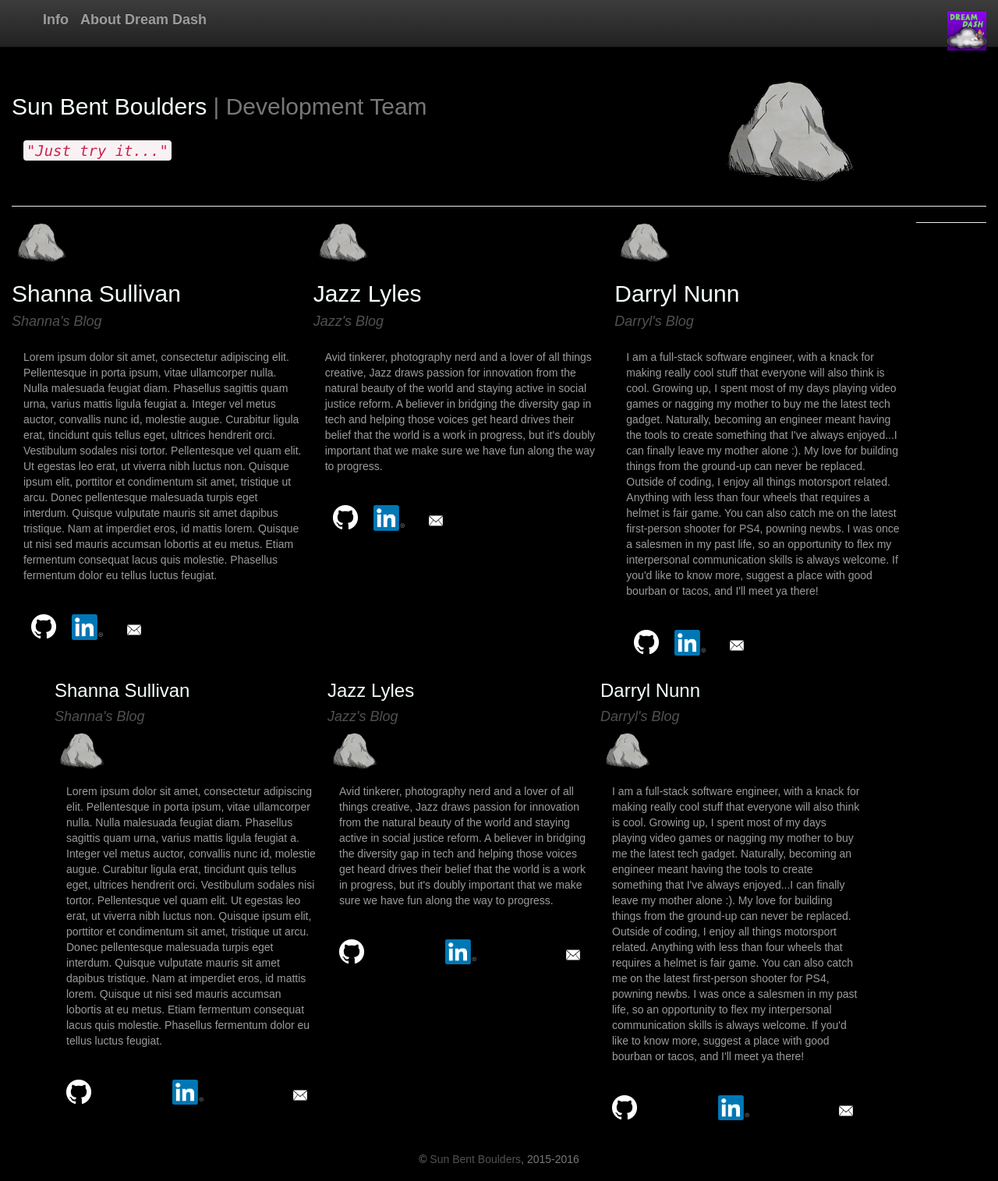
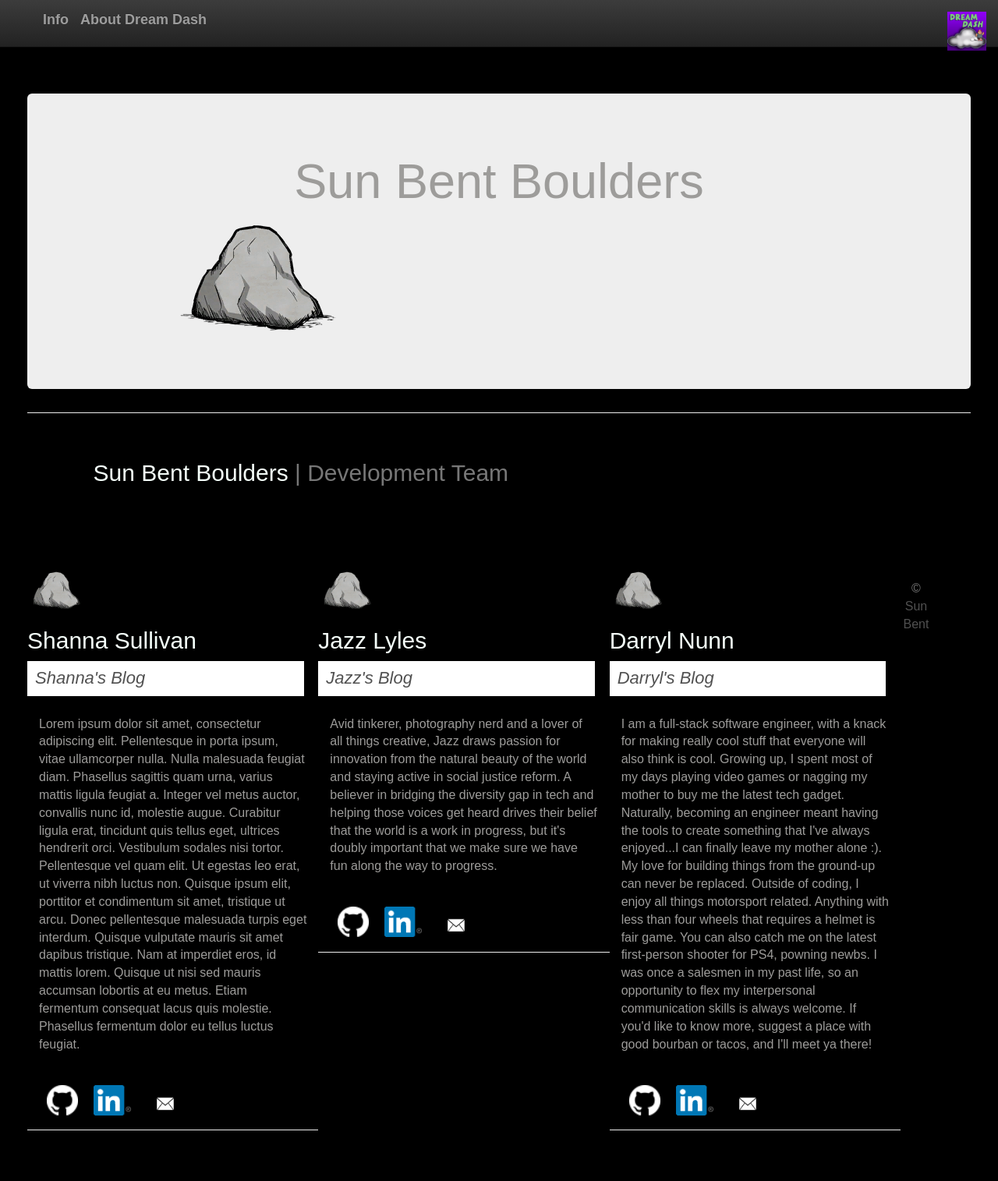
Before and after one commit to SunBentBoulders/Dream-Dash-WebVersion, a website: page public_html/index.html at #!/info in a window 1280 px wide. Shown: the top 1515 px of the page at 78% size. Drawn offline with nearby package versions, Linux system fonts and the light colour scheme; some packages are replaced by stand-ins of ours.

Commit message:
adjusted layout uniformity for Info page

```diff
--- a/public_html/css/stylesheet.css
+++ b/public_html/css/stylesheet.css
@@ -6,6 +6,16 @@ body {
     padding: 20px 20px 20px 20px;
     color: rgb(157,156,154);
     font-family: sans-serif;
+    font-size: 16px;
+}
+
+.jumbotron {
+    max-width: 100%;
+}
+
+.container {
+    padding-right: 15px;
+    padding-left: 15px;
 }
 
 h1, h2, h3, h4 {
@@ -14,6 +24,18 @@ h1, h2, h3, h4 {
 
 p {
     padding: 15px 15px 15px 15px;
+}
+
+div {
+    padding: 10px 10px 10px 10px;
+    display: block;
+}
+
+.blog {
+    padding: 10px 10px 10px 10px;
+    max-width: 95%;
+    background-color: #fff;
+    font-size: 22px;
 }
 
 a {
--- a/public_html/index.html
+++ b/public_html/index.html
@@ -24,7 +24,7 @@
                     <a class="navbar-brand" ui-sref="aboutDreamDash"><b>About Dream Dash</b></a>
                 </ul>
                 <ul class="navbar-right">
-                    <a class="navbar-brand" ui-sref="game"><img class="dreamDashLogo" src="icons/dreamDashLogo4square.png" alt="Dream Dash Logo"></img>
+                    <a class="navbar-brand" ui-sref="game"><img class="dreamDashLogo img-responsive" src="icons/dreamDashLogo4square.png" alt="Dream Dash"></img>
                     </a>
                 </ul>
             </ul>
--- a/public_html/info/infoView.html
+++ b/public_html/info/infoView.html
@@ -1,49 +1,38 @@
 <div id="info">
-    <div class="row featurette">
-        <div class="col-md-7">
-            <h2 class="featurette-heading">Sun Bent Boulders  <span class="text-muted">|  Development Team</span></h2>
-            <p class="lead"><code><em>"Just try it..."</em></code></p>
-        </div>
-        <div class="col-md-5">
-            <img class="featurette-image img-responsive center-block" src="./assets/images/Boulder.png" alt="The Team">
+    <div class="jumbotron">
+        <div class="container">
+            <h1 align="center">Sun Bent Boulders</h1>
+            <div class="col-md-5">
+                <img align="center" class="featurette-image img-responsive center-block" src="./assets/images/Boulder.png" alt="The Team">
+            </div>
         </div>
     </div>
     <hr class="featurette-divider">
 
-    <!-- LAYOUT #1 -->
+    <div class="row featurette info-header" align = "center">
+        <div class="col-md-7">
+            <h2 class="featurette-heading">Sun Bent Boulders  <span class="text-muted">|  Development Team</span></h2>
+        </div>
+    </div>
+    <br>
+    <br>
+    <!-- Developer Info -->
     <div class="row col-lg-4" ng-repeat="developer in data.developerInfo">
+        <br>
         <img class="img-square" ng-src="{{developer.pictureSrc}}" alt="Generic placeholder image" width="20%" height="20%">
         <h2>{{developer.fullname}}</h2>
-        <h4 align="left"><a href="{{developer.blog}}"><em>{{developer.firstname}}'s Blog</em></a></h4>
+        <h4 class="blog" align="left"><a href="{{developer.blog}}"><em>{{developer.firstname}}'s Blog</em></a></h4>
         <p>{{developer.bio}}</p>
-        <p align="left">
+        <!-- Developer Contact Icons -->
+        <p class="contact-icon">
             <!-- Github: -->
-            <a href="https://github.com/{{developer.github}}"><img src="./assets/images/GitHub32px.png" class="contact img-square img-responsive" align="left" width="32" height="32"></a>
-            <!-- Linkedin: -->
-            <a href="https://www.linkedin.com/in/{{developer.linkedin}}"><img src="./assets/images/linkedIn41px.png" class="contact img-square img-responsive" align="left" width="40" height="32"></a>
+            <a href="https://github.com/{{developer.github}}"><img src="./assets/images/GitHub32px.png" class="contact img-square img-responsive" align="left" width="40" height="40"></a>
+            <!-- LinkedIn: -->
+            <a href="https://www.linkedin.com/in/{{developer.linkedin}}"><img src="./assets/images/linkedIn41px.png" class="contact img-square img-responsive" align="left" width="48" height="40"></a>
             <!-- Email: -->
-            <a href="mailto: {{developer.email}}"><img src="./assets/images/emaillogo940x940.png" class="contact img-square img-responsive" align="left" width="40" height="32"></a>
+            <a href="mailto: {{developer.email}}"><img src="./assets/images/emaillogo940x940.png" class="contact img-square img-responsive" align="left" width="48" height="48"></a>
+            <br>
+        <hr class="featurette-divider">
         </p>
-        <br>
     </div>
-
-    <!-- LAYOUT #2 -->
-    <hr class="featurette-divider">
-    <div class="container">
-        <div ng-repeat="developer in data.developerInfo" class="row col-md-4 eachDeveloper">
-            <!-- Developer Info -->
-            <h3>{{developer.fullname}}</h3>
-            <h4 align="left"><a href="{{developer.blog}}"><em>{{developer.firstname}}'s Blog</em></a></h4>
-            <img align="center" class="img-square" width="20%" height="20%" ng-src="{{developer.pictureSrc}}"></img>
-            <!-- Bio -->
-            <p>{{developer.bio}}</p>
-            <p align="center">
-                <!-- Github: -->
-                <a href="https://github.com/{{developer.github}}"><img src="./assets/images/GitHub32px.png" class="img-square img-responsive" align="left" width="32" height="32"></a>
-                <!-- <h4>Linkedin: </h4>-->
-                <a href="https://www.linkedin.com/in/{{developer.linkedin}}"><img src="./assets/images/linkedIn41px.png" class="img-square" align="center" width="40" height="32"></a>
-                <!-- Email: -->
-                <a href="mailto: {{developer.email}}"><img src="./assets/images/emaillogo940x940.png" class="img-square img-responsive" align="right" width="40" height="40"></a>
-            </p>
-        </div>
-    </div>
+</div>
```
Also changed, not shown: public_html/minified/stylesheet.min.css.
